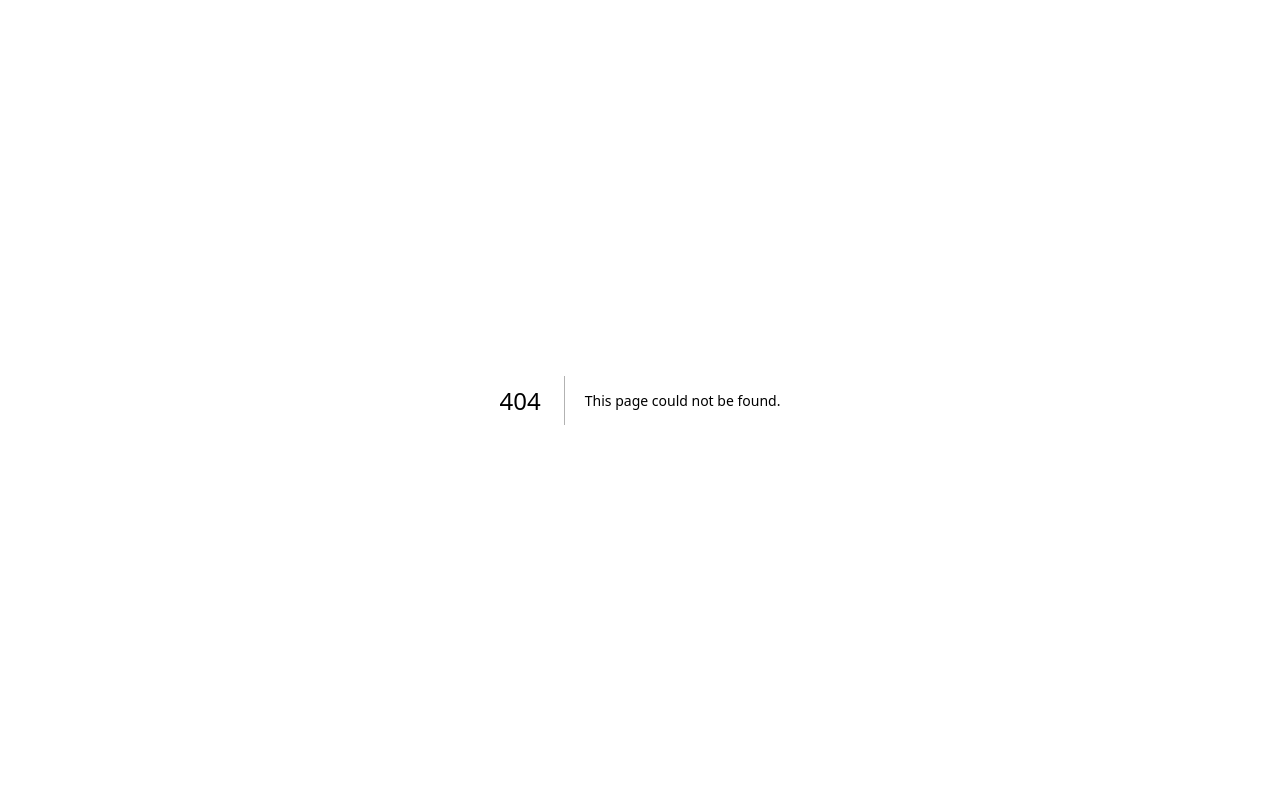
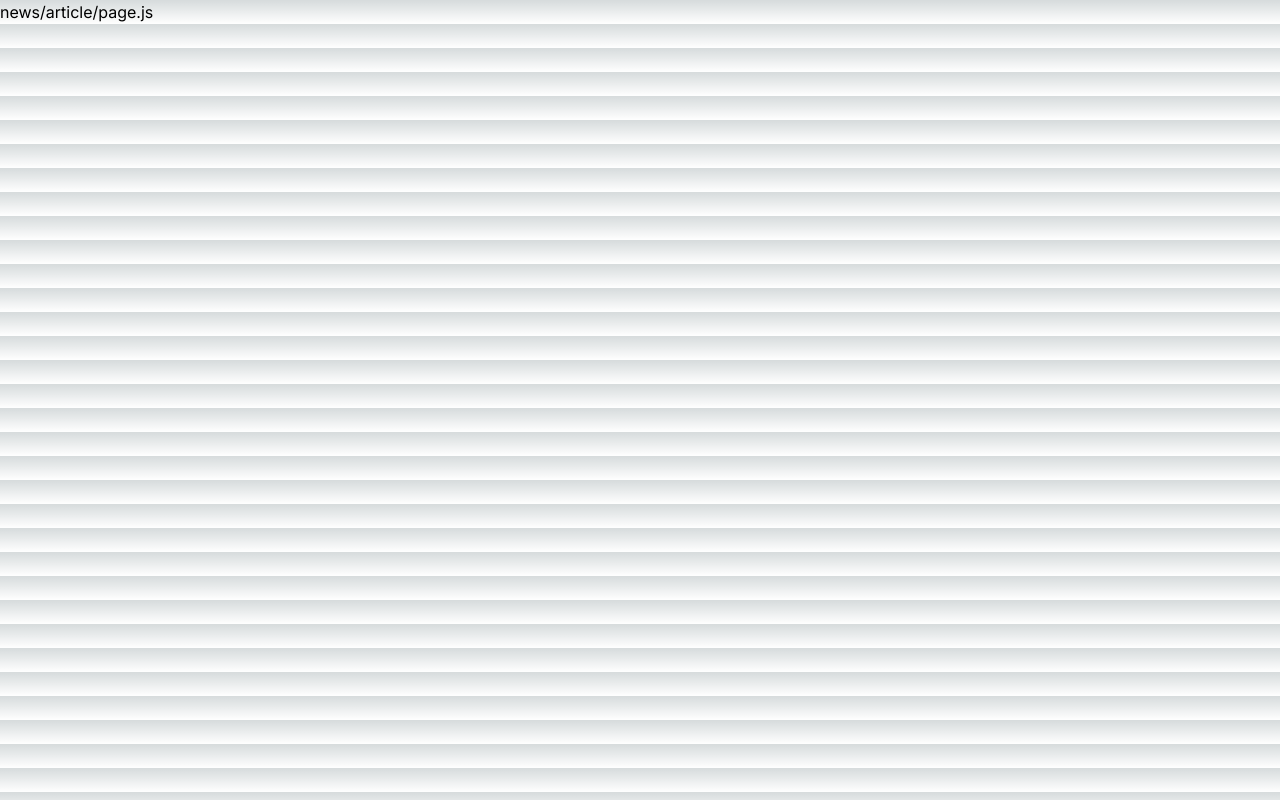
Before and after one commit to ShariarNiaj05/simple-nextjs-app, a Next.js app: page /news/article in a window 1280 px wide. Before the commit this address had no page. Built offline with nearby package versions, Linux system fonts and the light colour scheme.

Commit message:
implenting nested routing

```diff
--- /dev/null
+++ b/src/app/news/article/page.js
@@ -0,0 +1,10 @@
+
+const ArticlePage = () => {
+    return (
+        <div>
+            news/article/page.js
+        </div>
+    );
+};
+
+export default ArticlePage;
```
